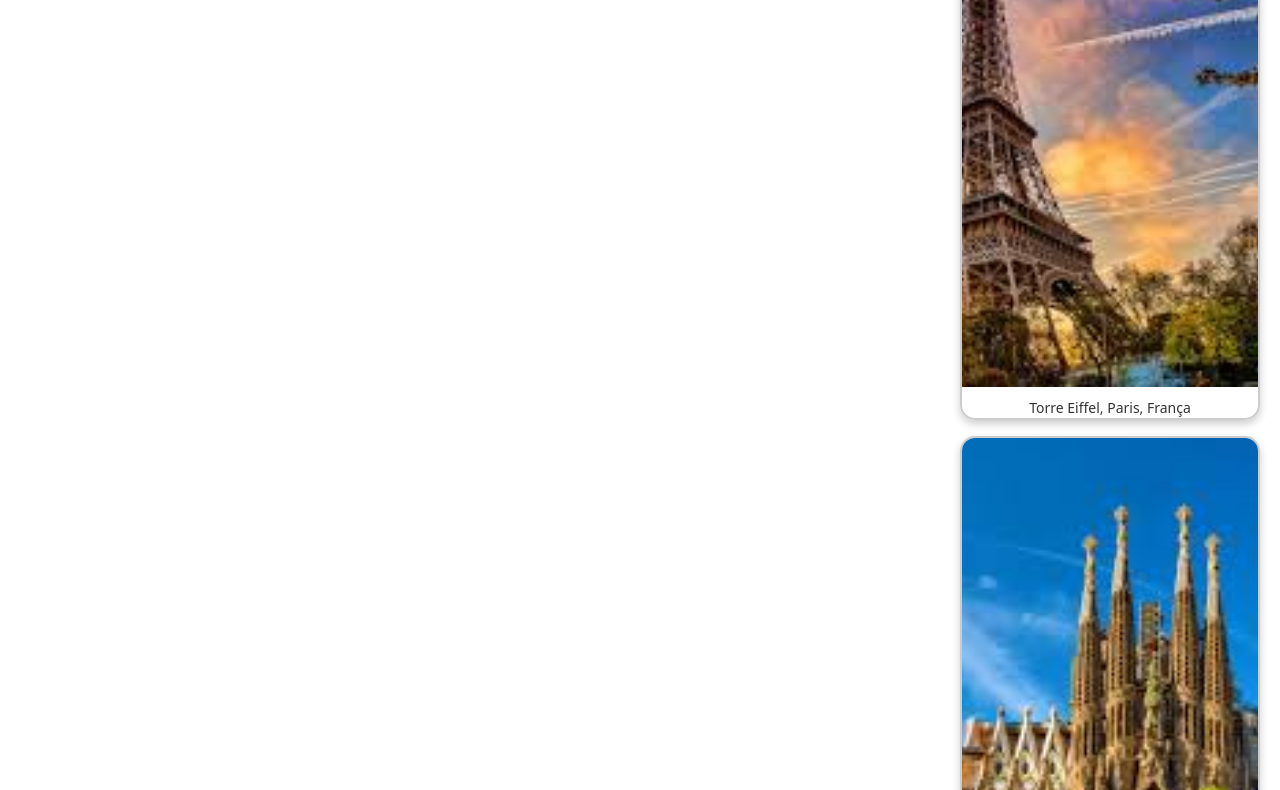
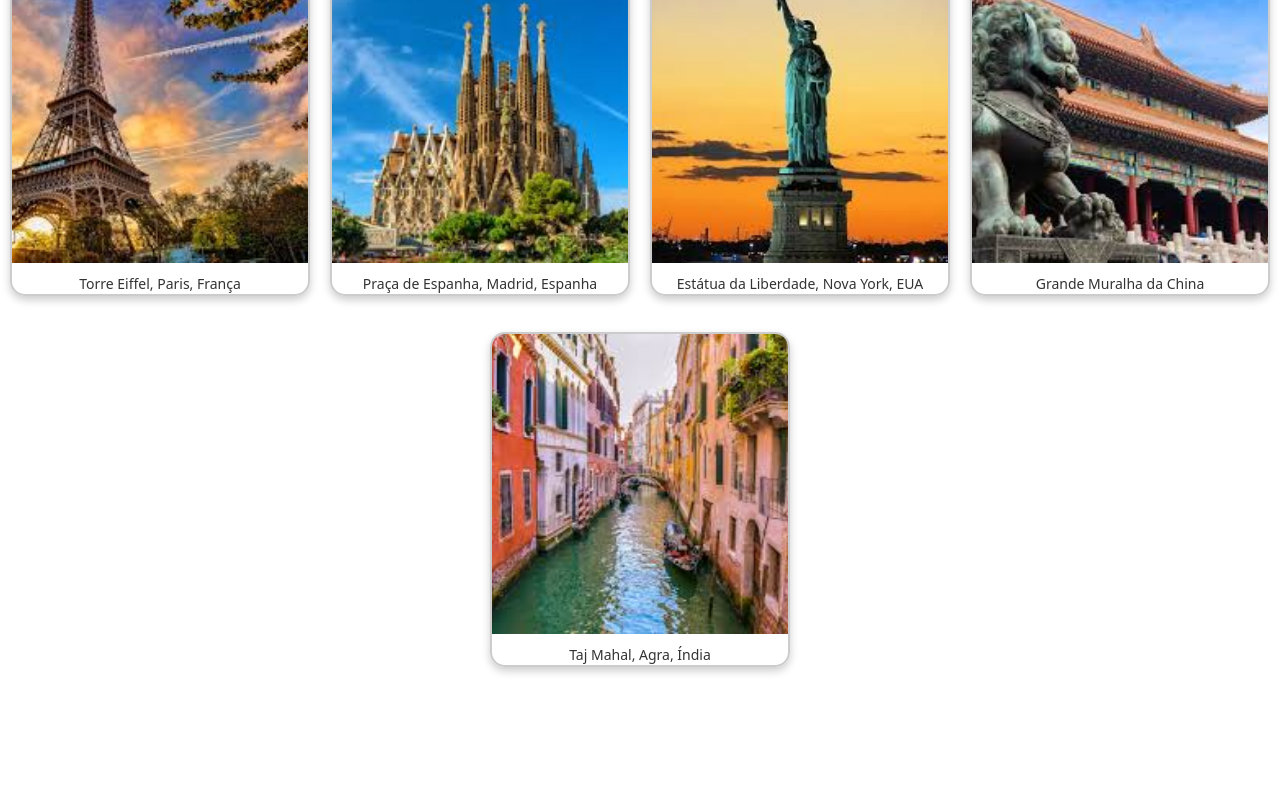
Before and after one commit to RafaelPerovano/prova_prog.web_brambila, a plain HTML site: page destino populares/destino.html in a window 1280 px wide. Shown: the part 135-925 px from the top of the page. After the commit the page ends 818 px from the top, so only its background shows below. Drawn offline with nearby package versions, Linux system fonts and the light colour scheme.

Commit message:
Update destino.css
A

```diff
--- a/destino populares/destino.css
+++ b/destino populares/destino.css
@@ -1,9 +1,19 @@
-body {
-    display: flex;
-    justify-content: center; /* Centraliza as imagens horizontalmente */
+
+.destinos {
+    margin-bottom: 10px; /* Espaçamento abaixo do título */
+    text-align: center;
+}
+
+.destinos2 {
+    margin-bottom: 20px; /* Espaçamento abaixo do parágrafo */
+    text-align: center;
+}
+
+.galeria {
+    display: flex; /* Usa flexbox para alinhar as imagens */
+    flex-wrap: wrap; /* Permite que as imagens quebrem para a próxima linha */
+    justify-content: center; /* Centraliza as imagens */
     gap: 20px; /* Espaçamento maior entre as imagens */
-    padding: 20px; /* Espaçamento interno da página */
-    flex-wrap: nowrap; /* Mantém as imagens em uma única linha */
 }
 
 .imagem {
@@ -13,9 +23,6 @@ body {
     border: 2px solid #ccc; /* Borda de 2px cinza */
     box-shadow: 0 4px 8px rgba(0, 0, 0, 0.2); /* Sombra para um efeito de profundidade */
     transition: transform 0.2s; /* Transição suave para o efeito de movimento */
-    display: flex; /* Permite o uso de flexbox */
-    flex-direction: column; /* Organiza a imagem e a descrição em coluna */
-    align-items: center; /* Centraliza os itens */
 }
 
 .imagem:hover {
@@ -24,7 +31,7 @@ body {
 
 .imagem img {
     width: 100%; /* Imagem ocupa toda a largura do contêiner */
-    height: 500px; /* Altura fixa para a imagem */
+    height: 300px; /* Altura fixa para a imagem */
     object-fit: cover; /* Cobre o contêiner sem distorcer a imagem */
 }
 
```
